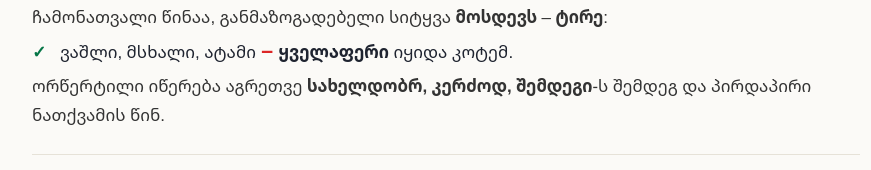
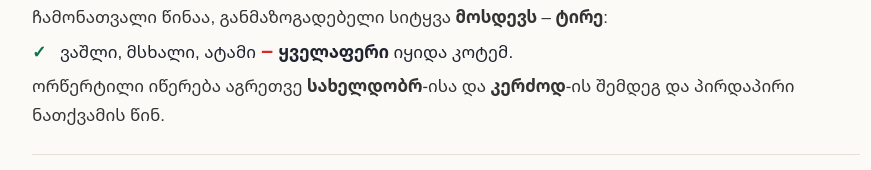
Before and after one commit to kotelomidze/testebi, a plain HTML site: page prezentaciebi/რედაქტირების ტიპური შეცდომები.html in a window 1280 px wide. Shown: the part 1927-2097 px from the top of the page, without its empty margins (194-1065 px from the left). Drawn offline with Linux system fonts and the light colour scheme.

Commit message:
რედაქტირების ტიპური შეცდომები, პ. 5: „შემდეგი“ ამოღებულია
Co-Authored-By: Claude Opus 5.5 <noreply@anthropic.com>
Claude-Session: https://claude.ai/code/session_013cQXm2cjTyXKHJBZoBGDh5

```diff
--- a/prezentaciebi/რედაქტირების ტიპური შეცდომები.html
+++ b/prezentaciebi/რედაქტირების ტიპური შეცდომები.html
@@ -136,7 +136,7 @@ footer{padding:28px 0 40px;color:var(--soft);font-size:.85rem;text-align:center}
   <p class="ex ok">კოტემ იყიდა <b>ყველაფერი</b><span class="cm">:</span> ვაშლი, მსხალი, ატამი.</p>
   <p class="rule">ჩამონათვალი წინაა, განმაზოგადებელი სიტყვა <b>მოსდევს</b> – <b>ტირე</b>:</p>
   <p class="ex ok">ვაშლი, მსხალი, ატამი <span class="cm">–</span> <b>ყველაფერი</b> იყიდა კოტემ.</p>
-  <p class="rule">ორწერტილი იწერება აგრეთვე <b>სახელდობრ, კერძოდ, შემდეგი</b>-ს შემდეგ და პირდაპირი ნათქვამის წინ.</p>
+  <p class="rule">ორწერტილი იწერება აგრეთვე <b>სახელდობრ</b>-ისა და <b>კერძოდ</b>-ის შემდეგ და პირდაპირი ნათქვამის წინ.</p>
 </div>
 
 <div class="t">
```
Also changed, not shown: varjishi/index.html (+1 -1 lines).
